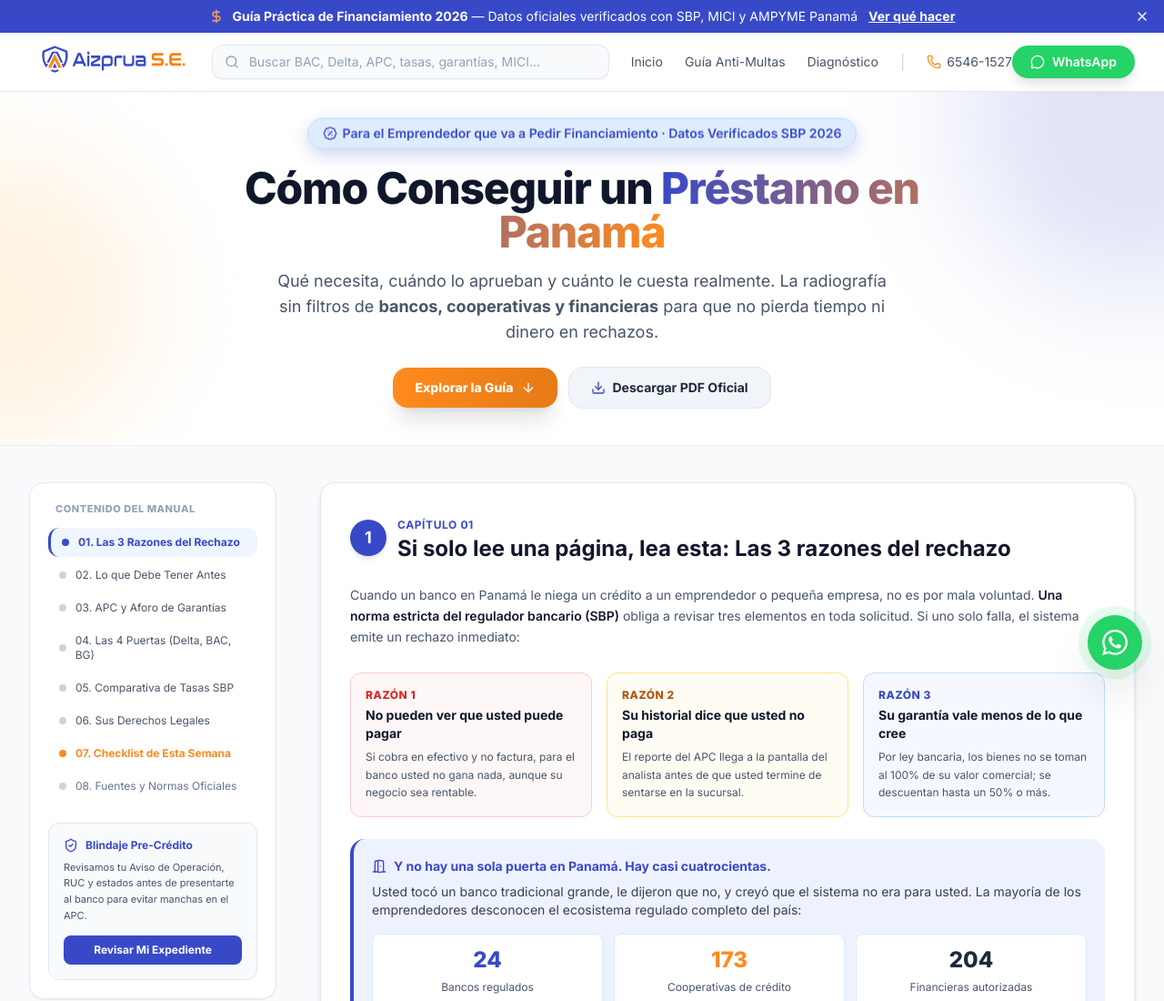
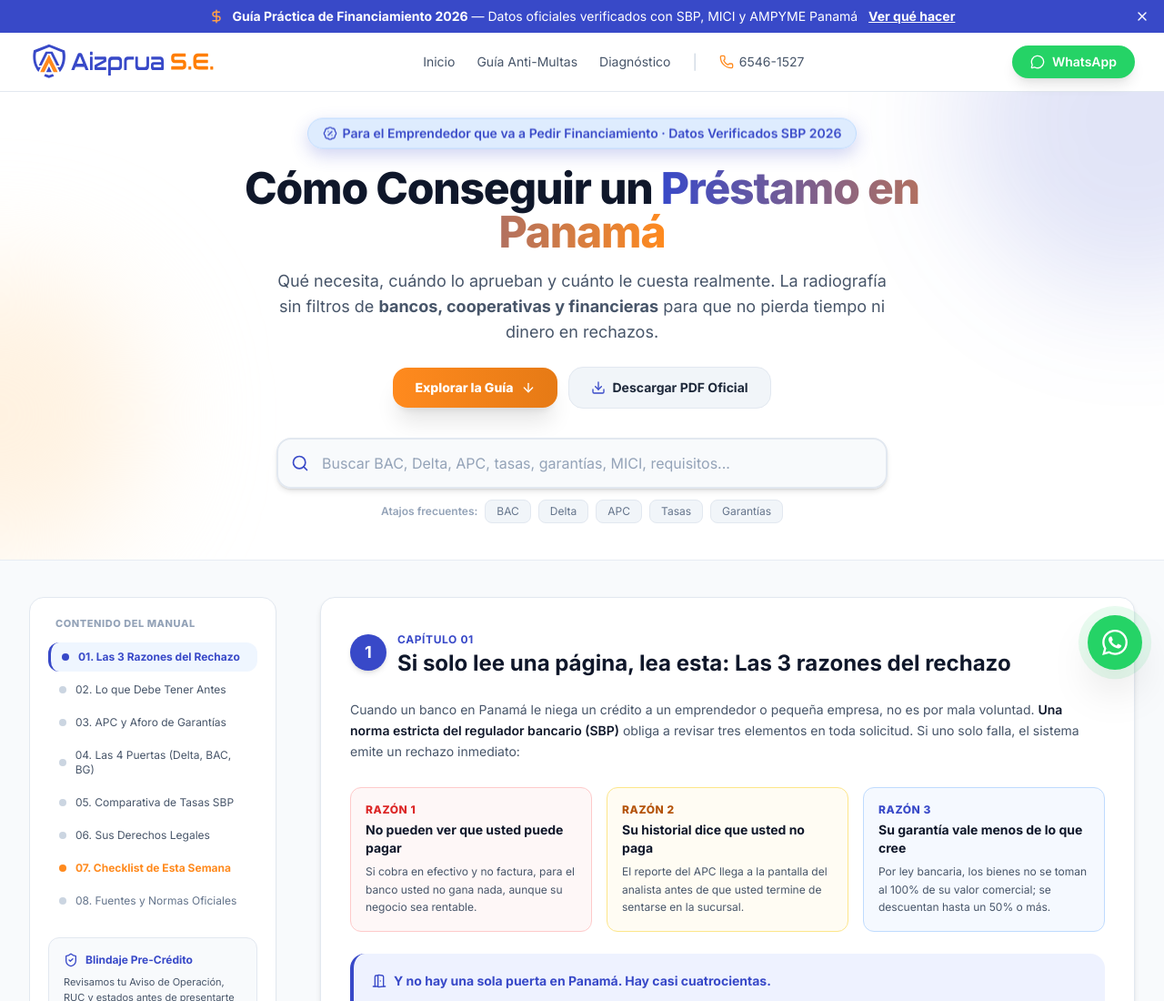
Before and after one commit to arubel86/escudo-preventivo-landing, a website: page public/guia-prestamos.html in a window 1280 px wide. Shown: the top 1100 px of the page at 91% size. Drawn offline with nearby package versions, Linux system fonts and the light colour scheme.

Commit message:
style: alinear navbars a 3 columnas estilo index y reubicar buscadores al hero en guias

```diff
--- a/public/guia-prestamos.html
+++ b/public/guia-prestamos.html
@@ -209,24 +209,13 @@
                         <i data-lucide="menu" class="h-6 w-6"></i>
                     </button>
                     <a href="/" class="flex items-center">
-                        <img src="assets/LOGOS PARA DIGITAL INDIVIDUALES-07.svg"
-                            alt="Logo Aizprua S.E. - Trámites Legales Panamá" class="h-28 w-auto object-contain" width="112"
-                            height="112">
+                        <img src="assets/logo-aizprua-navbar.svg"
+                            alt="Logo Aizprua S.E. - Trámites Legales Panamá" class="h-9 sm:h-10 w-auto object-contain"
+                            onerror="this.src='assets/LOGOS PARA DIGITAL INDIVIDUALES-07.svg'">
                     </a>
                 </div>
 
-                <!-- Buscador de Capítulos y Conceptos Financieros -->
-                <div class="hidden md:flex flex-1 max-w-md mx-6">
-                    <div class="relative w-full">
-                        <div class="absolute inset-y-0 left-0 pl-3.5 flex items-center pointer-events-none text-slate-400">
-                            <i data-lucide="search" class="w-4 h-4"></i>
-                        </div>
-                        <input type="text" id="guideSearchInput" placeholder="Buscar BAC, Delta, APC, tasas, garantías, MICI..."
-                            class="w-full pl-10 pr-4 py-2 bg-slate-50 border border-slate-200 rounded-xl text-xs sm:text-sm text-slate-900 placeholder-slate-400 focus:bg-white focus:outline-none focus:border-brand-blue focus:ring-1 focus:ring-brand-blue transition shadow-sm">
-                    </div>
-                </div>
-
-                <!-- Enlaces y Botón de WhatsApp -->
+                <!-- 2. Menú de Enlaces (Centro) -->
                 <div class="hidden lg:flex items-center space-x-6">
                     <a href="/" class="text-slate-600 hover:text-brand-blue font-medium transition text-sm">Inicio</a>
                     <a href="/playbook" class="text-slate-600 hover:text-brand-blue font-medium transition text-sm">Guía Anti-Multas</a>
@@ -237,9 +226,10 @@
                     </a>
                 </div>
 
-                <div class="flex items-center gap-3">
+                <!-- 3. Botón de WhatsApp (Derecha) -->
+                <div class="flex items-center">
                     <a href="https://wa.me/50765461527?text=Hola%20Aizprua%20S.E.%2C%20le%C3%AD%20la%20Gu%C3%ADa%20de%20Pr%C3%A9stamos%20y%20quisiera%20asesor%C3%ADa" target="_blank"
-                        class="flex items-center gap-2 bg-[#25D366] text-white px-4 sm:px-5 py-2 rounded-full font-semibold hover:bg-[#20bd5a] transition shadow-lg text-xs sm:text-sm">
+                        class="flex items-center gap-2 bg-[#25D366] text-white px-5 py-2 rounded-full font-semibold hover:bg-[#20bd5a] transition shadow-lg text-xs sm:text-sm">
                         <i data-lucide="message-circle" class="w-4 h-4"></i>
                         <span>WhatsApp</span>
                     </a>
@@ -291,6 +281,26 @@
                     <i data-lucide="download" class="w-4 h-4 text-brand-blue"></i>
                     <span>Descargar PDF Oficial</span>
                 </a>
+            </div>
+
+            <!-- Buscador Interactivo en Hero -->
+            <div class="max-w-2xl mx-auto mt-8">
+                <div class="relative w-full shadow-md rounded-2xl">
+                    <div class="absolute inset-y-0 left-0 pl-4 flex items-center pointer-events-none text-brand-blue">
+                        <i data-lucide="search" class="w-5 h-5"></i>
+                    </div>
+                    <input type="text" id="guideSearchInput" placeholder="Buscar BAC, Delta, APC, tasas, garantías, MICI, requisitos..."
+                        class="w-full pl-12 pr-4 py-3.5 bg-slate-50 hover:bg-white focus:bg-white border-2 border-slate-200 rounded-2xl text-sm sm:text-base text-slate-900 placeholder-slate-400 focus:outline-none focus:border-brand-blue focus:ring-4 focus:ring-brand-blue/10 transition shadow-sm font-medium">
+                </div>
+                <!-- Chips de Búsqueda Rápida -->
+                <div class="flex flex-wrap items-center justify-center gap-2 mt-3 text-xs text-slate-500">
+                    <span class="font-semibold text-slate-400">Atajos frecuentes:</span>
+                    <button type="button" class="px-3 py-1 bg-slate-100 hover:bg-blue-50 hover:text-brand-blue border border-slate-200 rounded-lg transition font-medium" onclick="document.getElementById('guideSearchInput').value='BAC'; document.getElementById('guideSearchInput').dispatchEvent(new Event('input'))">BAC</button>
+                    <button type="button" class="px-3 py-1 bg-slate-100 hover:bg-blue-50 hover:text-brand-blue border border-slate-200 rounded-lg transition font-medium" onclick="document.getElementById('guideSearchInput').value='Delta'; document.getElementById('guideSearchInput').dispatchEvent(new Event('input'))">Delta</button>
+                    <button type="button" class="px-3 py-1 bg-slate-100 hover:bg-blue-50 hover:text-brand-blue border border-slate-200 rounded-lg transition font-medium" onclick="document.getElementById('guideSearchInput').value='APC'; document.getElementById('guideSearchInput').dispatchEvent(new Event('input'))">APC</button>
+                    <button type="button" class="px-3 py-1 bg-slate-100 hover:bg-blue-50 hover:text-brand-blue border border-slate-200 rounded-lg transition font-medium" onclick="document.getElementById('guideSearchInput').value='Tasas'; document.getElementById('guideSearchInput').dispatchEvent(new Event('input'))">Tasas</button>
+                    <button type="button" class="px-3 py-1 bg-slate-100 hover:bg-blue-50 hover:text-brand-blue border border-slate-200 rounded-lg transition font-medium" onclick="document.getElementById('guideSearchInput').value='Garantías'; document.getElementById('guideSearchInput').dispatchEvent(new Event('input'))">Garantías</button>
+                </div>
             </div>
         </div>
     </header>
```
Also changed, not shown: public/404.html (+12 -4 lines), public/guia.html (+26 -17 lines).
